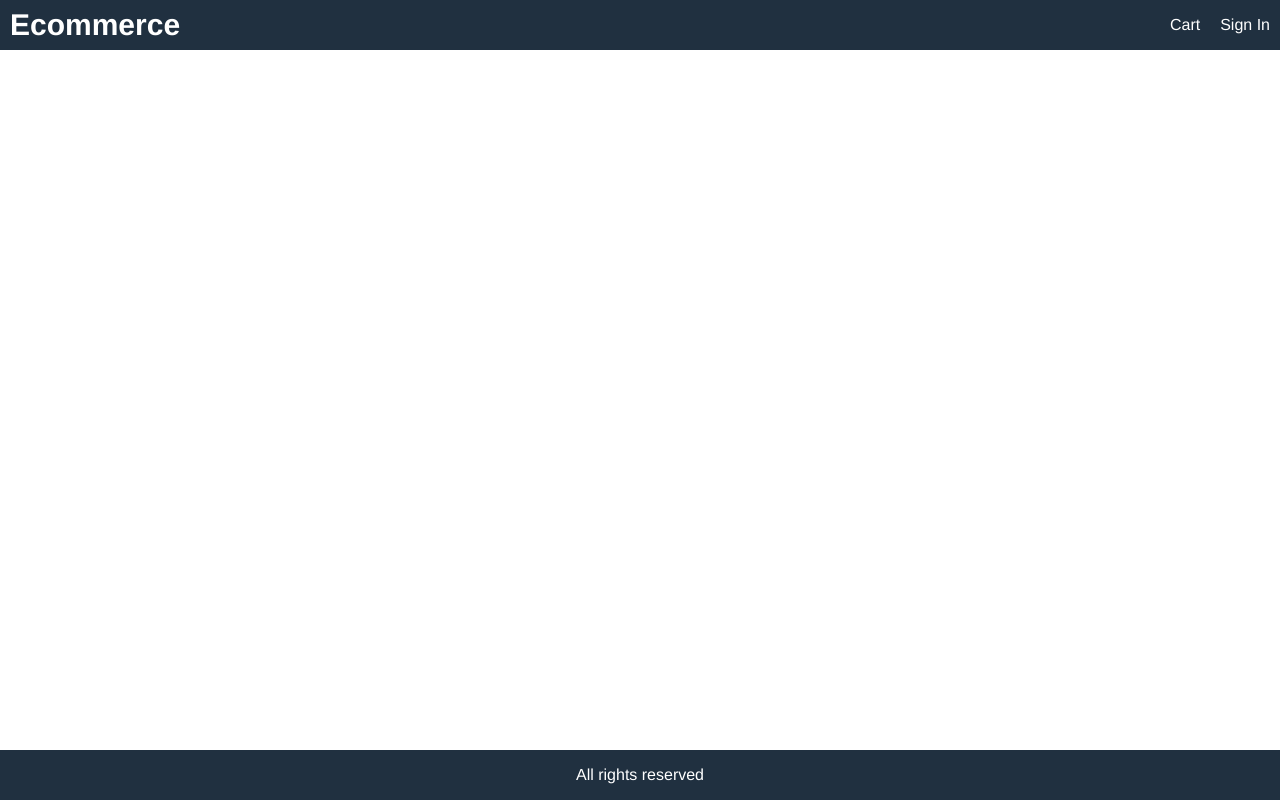
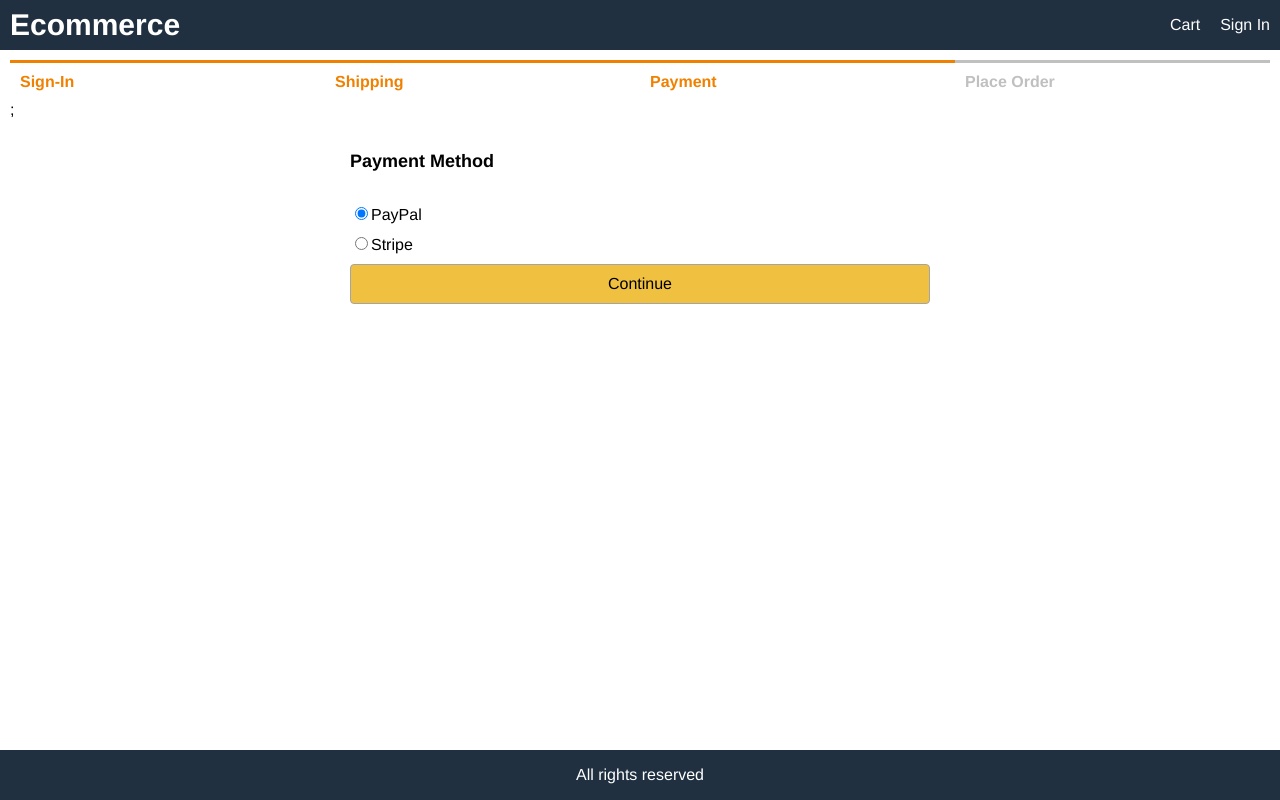
Before and after one commit to oscarolsson94/e-commerce-site, a React (Create React App) app in the folder frontend/: page /payment in a window 1280 px wide. Built offline with nearby package versions, Linux system fonts and the light colour scheme.

Commit message:
adding payment screen to app + small layout fix

```diff
--- a/frontend/src/App.js
+++ b/frontend/src/App.js
@@ -4,6 +4,7 @@ import { BrowserRouter as Router, Route, Link } from "react-router-dom";
 import { signout } from "./actions/userActions";
 import CartScreen from "./screens/CartScreen";
 import HomeScreen from "./screens/HomeScreen";
+import PaymentMethodScreen from "./screens/PaymentMethodScreen";
 import ProductScreen from "./screens/ProductScreen";
 import RegisterScreen from "./screens/RegisterScreen";
 import ShippingAddressScreen from "./screens/ShippingAddressScreen";
@@ -58,6 +59,7 @@ function App() {
           <Route path="/signin" component={SigninScreen}></Route>
           <Route path="/register" component={RegisterScreen}></Route>
           <Route path="/shipping" component={ShippingAddressScreen}></Route>
+          <Route path="/payment" component={PaymentMethodScreen}></Route>
           <Route exact path="/" component={HomeScreen}></Route>
         </main>
         <footer className="row center">All rights reserved</footer>
--- a/frontend/src/index.css
+++ b/frontend/src/index.css
@@ -241,7 +241,6 @@ img.large {
 }
 .form label {
   margin: 1rem 0;
-  display: block;
 }
 
 /* Dropdown */
--- a/frontend/src/screens/PaymentMethodScreen.js
+++ b/frontend/src/screens/PaymentMethodScreen.js
@@ -19,7 +19,7 @@ const PaymentMethodScreen = (props) => {
       <CheckoutSteps step1 step2 step3 />;
       <form onSubmit={submitHandler} className="form">
         <div>
-          <h1>Payment</h1>
+          <h1>Payment Method</h1>
         </div>
         <div>
           <div>
@@ -43,7 +43,6 @@ const PaymentMethodScreen = (props) => {
               value="Stripe"
               name="paymentMethod"
               required
-              checked
               onChange={(e) => setPaymentMethod(e.target.value)}
             />
             <label htmlFor="stripe">Stripe</label>
```
